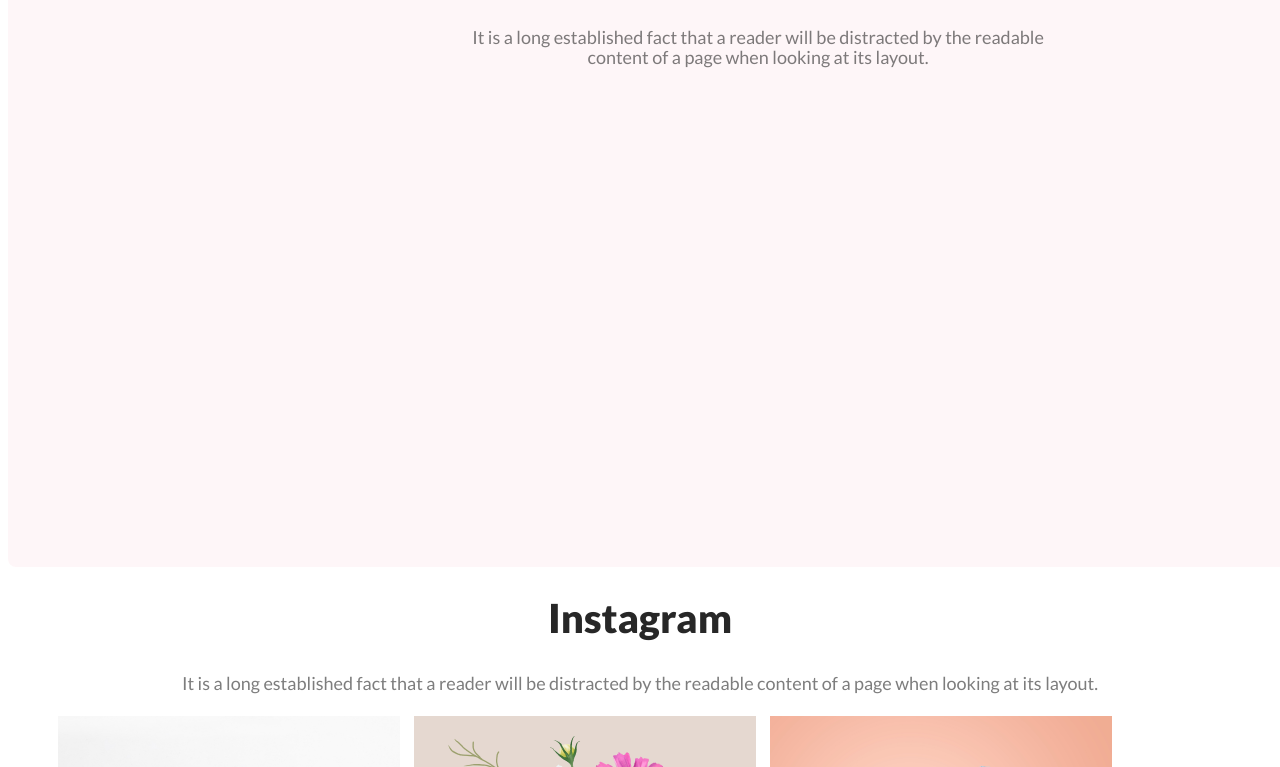
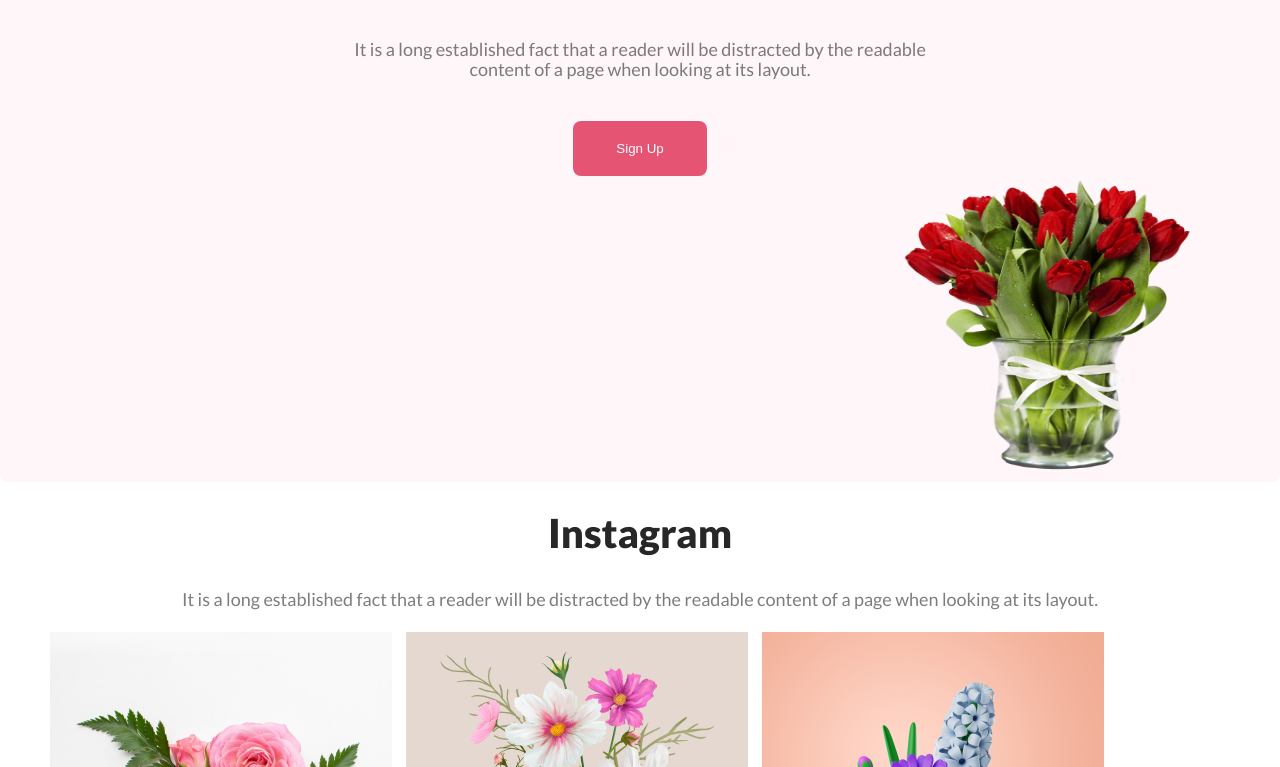
Before and after one commit to utso-sarkar/flower_shop, a plain HTML site: page index.html in a window 1280 px wide. Shown: the part 1673-2440 px from the top of the page. Drawn offline with nearby package versions, Linux system fonts and the light colour scheme.

```diff
--- a/index.html
+++ b/index.html
@@ -102,11 +102,12 @@
 <h5 class="offer">Hot Deal ! Sale Up To 25% <span class="off">Off</span></h5>
 
 <h6 class="txtoffer"> It is a long established fact that a reader will be distracted by the readable <br> content of a page when looking at its layout.</h6>
+<button class="hotas"> <span class="ops">Sign Up</span></button>
 
 
 <div class="convert">
 
-
+ <img class="nop" src="flower/hotas.png" alt="">
 
 
 </div>
--- a/style.css
+++ b/style.css
@@ -2,6 +2,8 @@
 body{
     font-family: 'Lato', sans-serif;
     font-family: 'Open Sans', sans-serif;
+    margin: 0px;
+    padding: 0px;
 }
 /* /* header-related-style */
 .header-sec{
@@ -203,12 +205,14 @@ border: 0px;
     border-radius: 8px;
 background: rgba(229, 84, 115, 0.05);
 width: 1500px;
-height: 780px;
+height: 750px;
 text-align: center;
+padding-top: 20px;
 
 }
 .sec3{
     padding-top: 70px;
+
 }
 
 
@@ -377,3 +381,32 @@ font-style: normal;
 font-weight: 400;
 line-height: normal;
 }
+.hotas{
+    border-radius: 8px;
+background: #E55473;
+border:0px;
+display: inline-flex;
+padding: 20px 43px;
+align-items: flex-start;
+gap: 10px;
+}
+.ops{
+    color: white;
+}
+.nop{
+    padding-left: 900px;
+    padding-bottom: 1200px;
+     width: 300px;
+ height: 300px;
+
+}
+.sec3{
+    display: flex;
+    justify-content: space-between;
+}
+.section-3{
+    text-align: center;
+}
+.convert{
+    /* padding-bottom: 90px; */
+}
```
Also changed, not shown: flower/hotas.png (renamed from flower/pngwing 8.png).
